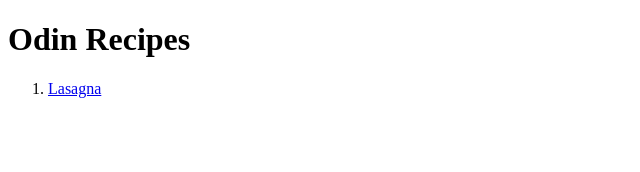
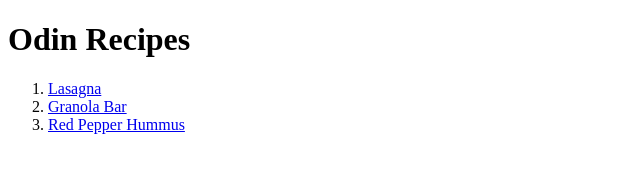
Before and after one commit to Mantelios/odin-recipes, a plain HTML site: page index.html in a window 1280 px wide. Shown: the whole page, without its empty margins (0-640 px from the left). Drawn offline with Linux system fonts and the light colour scheme.

Commit message:
Update Index for new pages
Added the Spicy Hummus and Granola Bar links

```diff
--- a/index.html
+++ b/index.html
@@ -10,6 +10,8 @@
     <h1>Odin Recipes</h1>
     <ol>
         <li><a href="recipes/lasagna.html">Lasagna</a></li>
+        <li><a href="recipes/granolabar.html">Granola Bar</a></li>
+        <li><a href="recipes/spicyhummus.html">Red Pepper Hummus</a></li>
     </ol>
 </body>
 </html>
```
